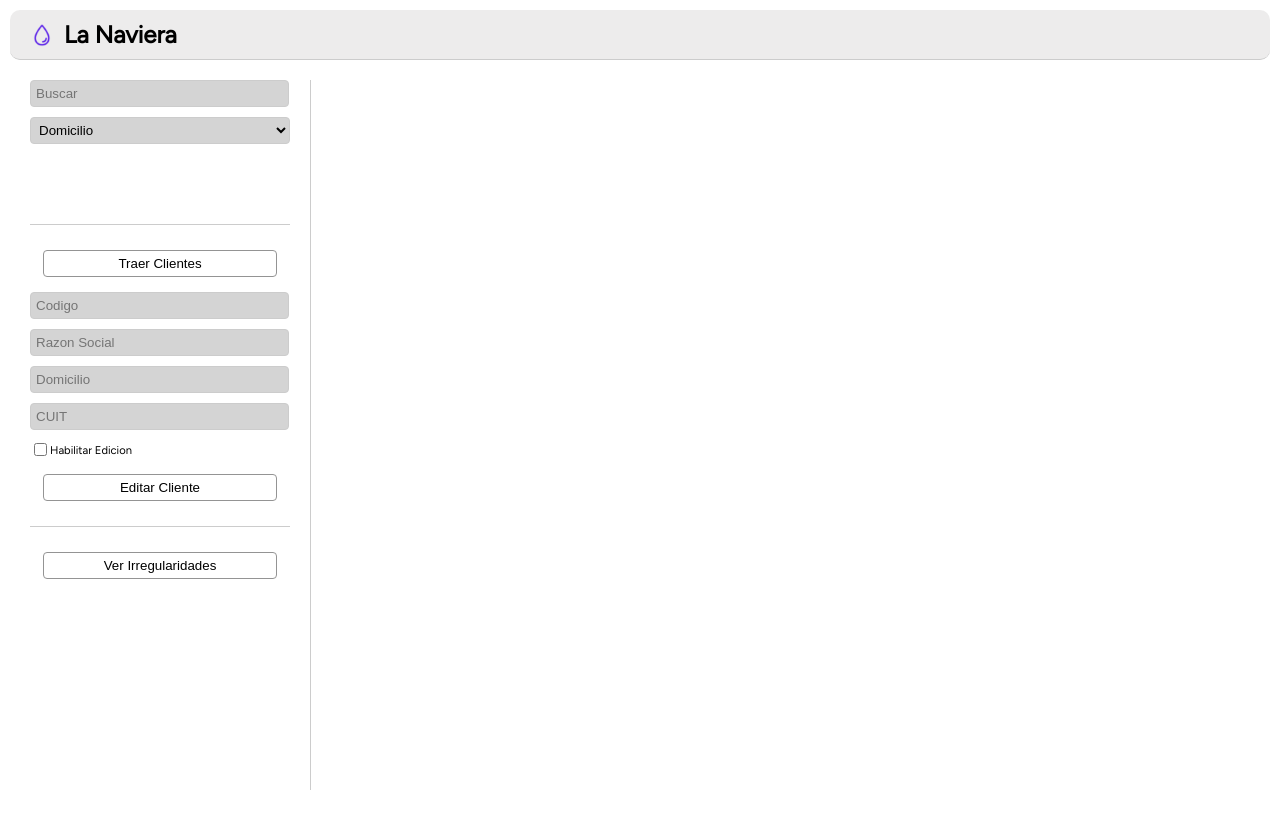
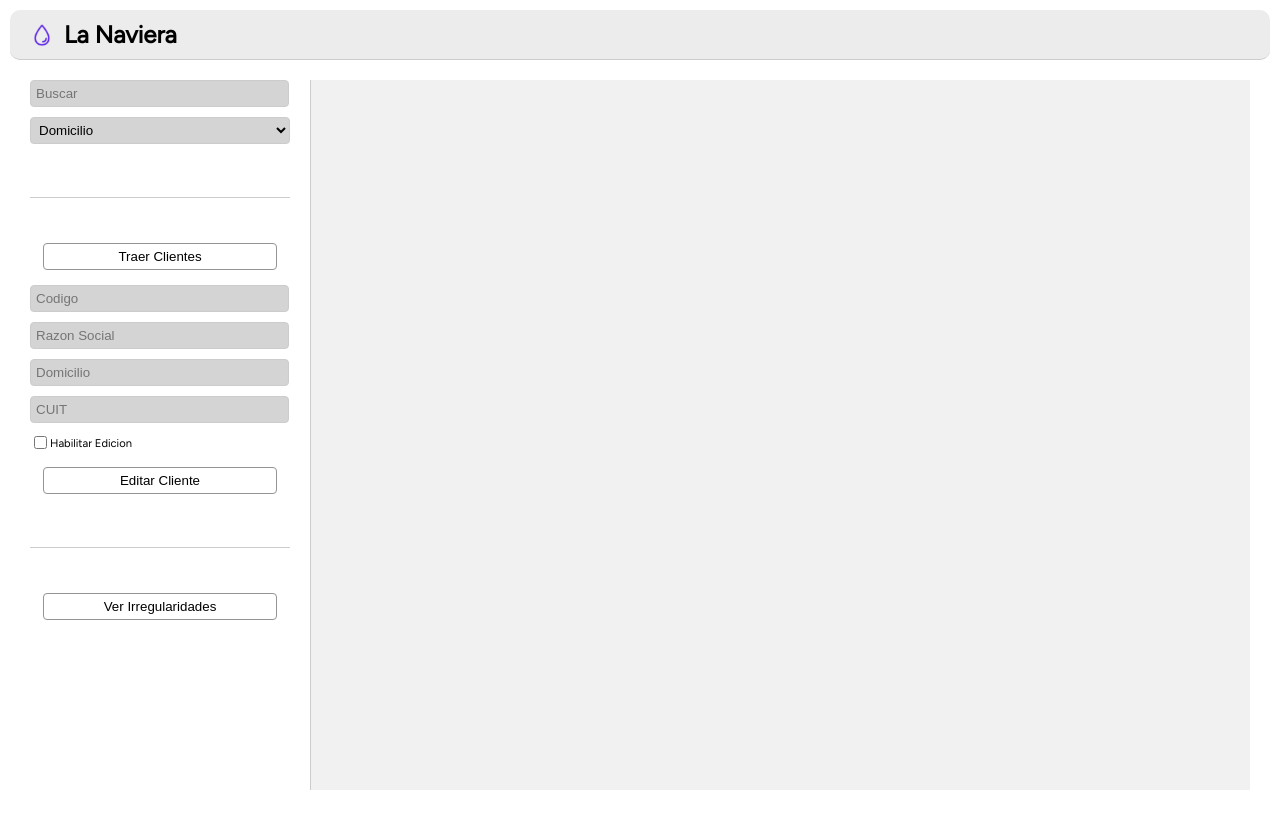
Before and after one commit to L34N07/PATnav, a React (Vite) app: page / in a window 1280 px wide. Built offline with nearby package versions, Linux system fonts and the light colour scheme.

Commit message:
Small Fixes #7

```diff
--- a/src/App.css
+++ b/src/App.css
@@ -48,11 +48,13 @@ body {
 
 table {
   border-collapse: collapse;
-  width: 100%;
   table-layout: fixed;
+  width: 97%;
+  margin: 15px auto 15px;
   border-radius: 4px;
   overflow: hidden;
   font-size: 0.8rem;
+  background-color: floralwhite;
 }
 
 th, td {
@@ -85,9 +87,10 @@ thead th {
 .table-container {
   flex: 1;
   min-width: 0;
+  justify-content: center;
   overflow-y: auto;
   overflow-x: auto;
-  padding-left: 20px;
+  background-color: #d3d1d150;
 }
 
 .pagination {
@@ -123,7 +126,7 @@ tr.selected {
   border: 1px solid #ccc;
   border-radius: 4px;
   background-color: #afafaf8a;
-  margin-bottom: 60px;
+  margin-bottom: 35px;
 }
 
 .code-input {
@@ -158,13 +161,36 @@ tr.selected {
   background-color: #afafaf8a;
 }
 
-.fetch-button,
-.edit-button,
+.fetch-button{
+  width: 90%;
+  align-self: center;
+  padding: 5px;
+  margin: 5px;
+  background: #fff;
+  color: #000;
+  border: 1px solid #949494;
+  border-radius: 4px;
+  cursor: pointer;
+}
+
+.edit-button{
+  width: 90%;
+  align-self: center;
+  padding: 5px;
+  margin-top: 5px;
+  margin-bottom: 35px;
+  background: #fff;
+  color: #000;
+  border: 1px solid #949494;
+  border-radius: 4px;
+  cursor: pointer;
+}
+
 .irregularidades-button {
   width: 90%;
   align-self: center;
   padding: 5px;
-  margin: 5px;
+  margin-top: 5px;
   background: #fff;
   color: #000;
   border: 1px solid #949494;
@@ -192,5 +218,5 @@ tr.selected {
   width: 100%;
   border: none;
   border-bottom: 1px solid #ccc;
-  margin: 10px 0;
+  margin-bottom: 30px;
 }
```
